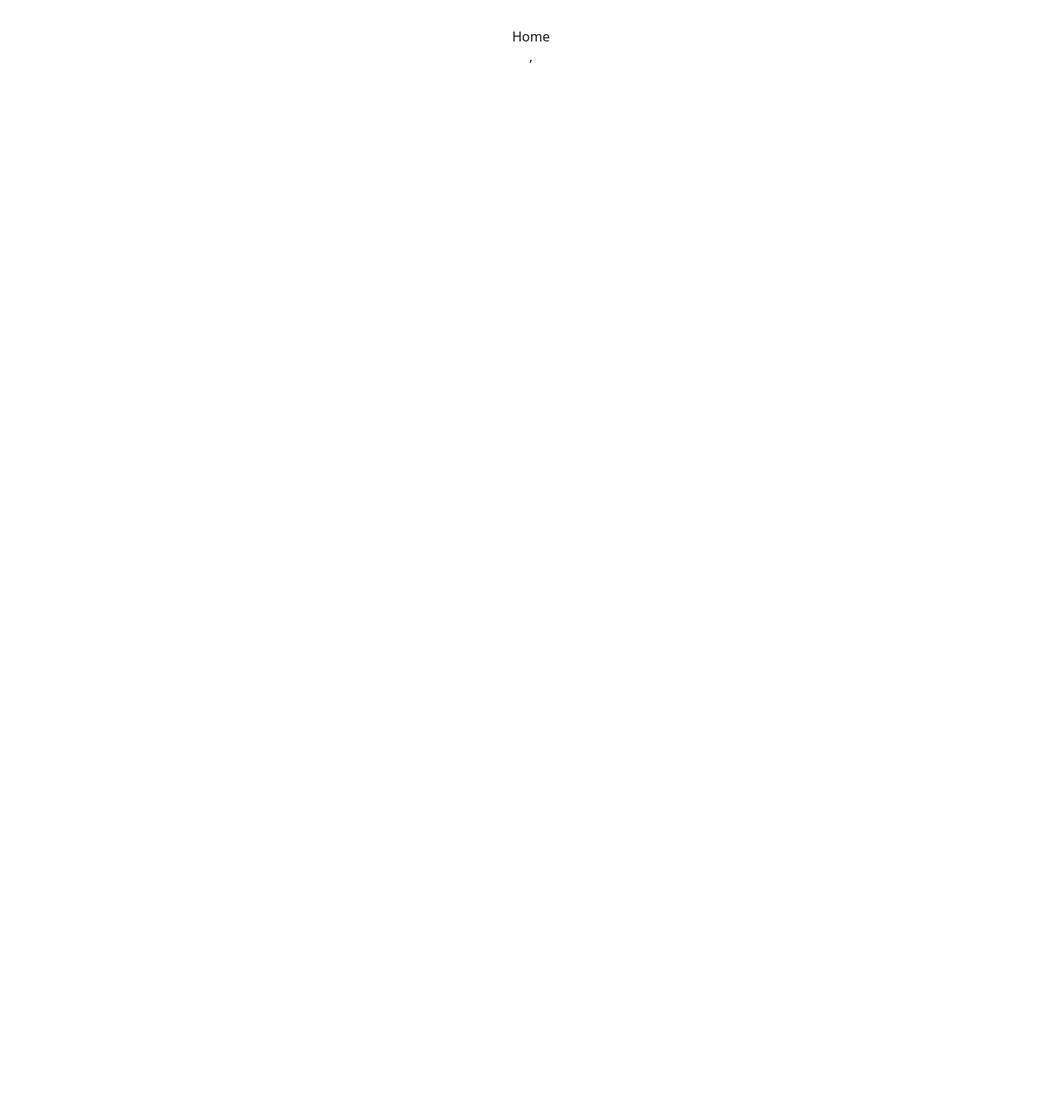
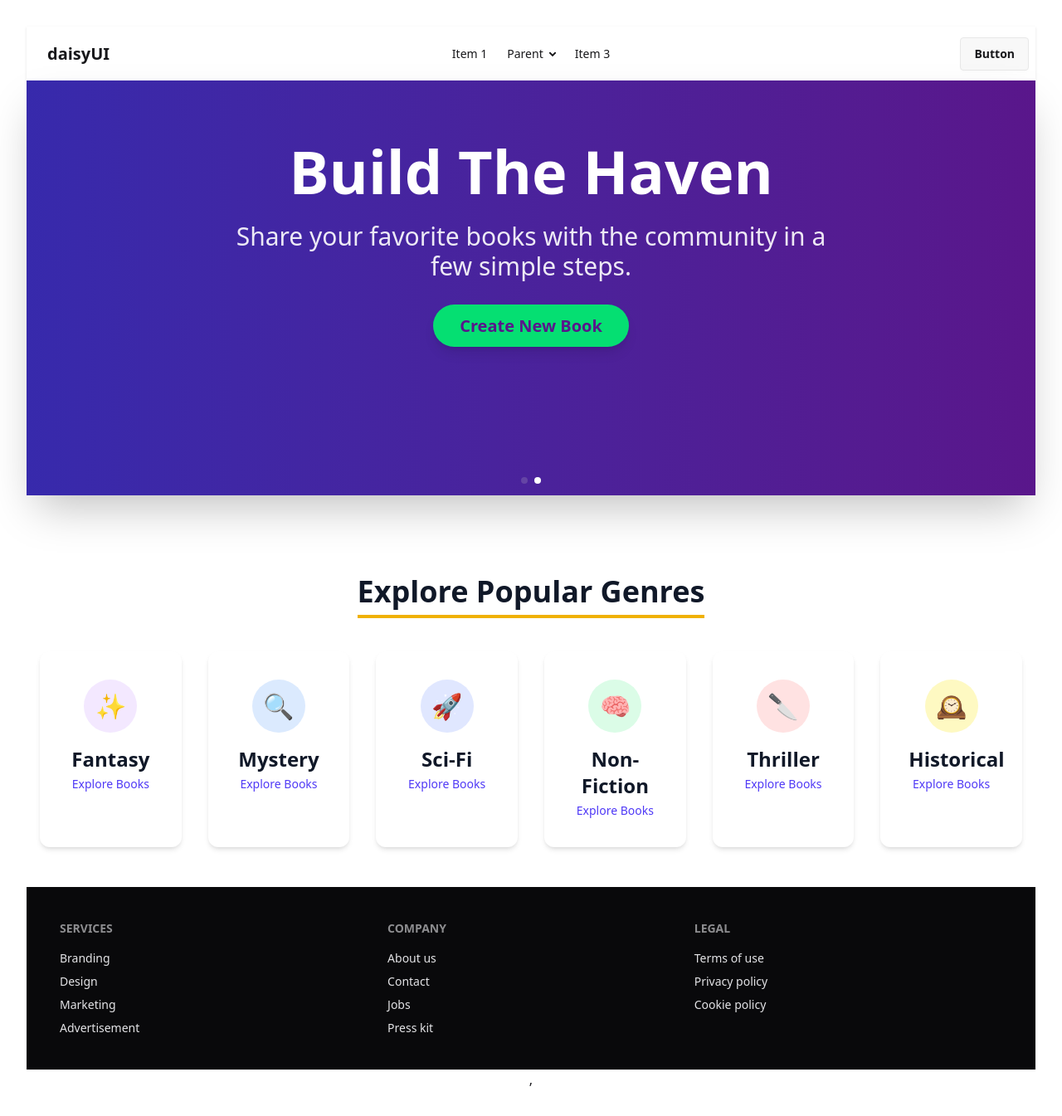
Before and after one commit to rifat028/Book-Heaven-Client, a React (Vite) app: page / in a window 1280 px wide. Shown: the whole page at 83% size. Before the commit the page ends 800 px from the top, so only its background shows below. Built offline with nearby package versions, Linux system fonts and the light colour scheme.

Commit message:
top genre added

```diff
--- a/package.json
+++ b/package.json
@@ -11,9 +11,11 @@
   },
   "dependencies": {
     "@tailwindcss/vite": "^4.1.17",
+    "aos": "^2.3.4",
     "react": "^19.2.0",
     "react-dom": "^19.2.0",
     "react-router": "^7.9.5",
+    "swiper": "^12.0.3",
     "tailwindcss": "^4.1.17"
   },
   "devDependencies": {
--- /dev/null
+++ b/src/Components/HomeComponents/Banner.jsx
@@ -0,0 +1,88 @@
+import React from "react";
+import { Link } from "react-router";
+import { Swiper, SwiperSlide } from "swiper/react";
+import { Autoplay, Pagination, EffectFade } from "swiper/modules";
+import "swiper/css";
+import "swiper/css/pagination";
+import "swiper/css/effect-flip";
+
+const Banner = () => {
+  const slides = [
+    {
+      title: "Unleash Your Reading List",
+      text: "Dive into our vast, user-curated collection and discover hidden gems.",
+      buttonText: "Explore All Books",
+      buttonLink: "/all-books",
+      gradient: "from-blue-700 to-indigo-800",
+      buttonClasses: "bg-yellow-400 hover:bg-yellow-500 text-blue-900",
+    },
+    {
+      title: "Build The Haven",
+      text: "Share your favorite books with the community in a few simple steps.",
+      buttonText: "Create New Book",
+      buttonLink: "/add-book",
+      gradient: "from-indigo-800 to-purple-900",
+      buttonClasses: "bg-green-400 hover:bg-green-500 text-purple-900",
+    },
+  ];
+
+  const buttonBaseClasses =
+    "font-bold text-lg md:text-xl py-3 px-8 rounded-full transition duration-300 transform hover:scale-105 shadow-lg min-w-[200px] text-center";
+
+  return (
+    <section className="banner w-full h-[500px] mb-12 shadow-2xl overflow-hidden relative">
+      <style>
+        {`
+        .swiper-pagination-bullet-active {
+          background: white !important;
+          opacity: 1;
+        }
+        .swiper-pagination-bullet {
+          background: #ccc;
+        }
+        `}
+      </style>
+
+      <Swiper
+        modules={[Autoplay, Pagination, EffectFade]}
+        slidesPerView={1}
+        effect={"flip"}
+        loop={true}
+        pagination={{
+          clickable: true,
+          bulletClass: "swiper-pagination-bullet",
+          bulletActiveClass: "swiper-pagination-bullet-active",
+        }}
+        autoplay={{
+          delay: 3000,
+          disableOnInteraction: false,
+        }}
+        className="mySwiper h-full"
+      >
+        {slides.map((slide, index) => (
+          <SwiperSlide
+            key={index}
+            className={`w-full h-full text-white flex items-center justify-center bg-linear-to-r ${slide.gradient}`}
+          >
+            <div className="text-center p-16 relative z-10">
+              <h1 className="text-5xl md:text-6xl lg:text-7xl font-extrabold mb-4 leading-tight">
+                {slide.title}
+              </h1>
+              <p className="text-xl md:text-2xl lg:text-3xl mb-10 font-light opacity-90 max-w-3xl mx-auto">
+                {slide.text}
+              </p>
+              <Link
+                to={slide.buttonLink}
+                className={`${buttonBaseClasses} ${slide.buttonClasses}`}
+              >
+                {slide.buttonText}
+              </Link>
+            </div>
+          </SwiperSlide>
+        ))}
+      </Swiper>
+    </section>
+  );
+};
+
+export default Banner;
--- /dev/null
+++ b/src/Components/HomeComponents/TopGenres.jsx
@@ -0,0 +1,83 @@
+import React from "react";
+import { Link } from "react-router";
+
+// --- Placeholder/Mock Data ---
+const mockGenres = [
+  {
+    name: "Fantasy",
+    icon: "✨",
+    color:
+      "text-purple-600 bg-purple-100 dark:bg-purple-900 dark:text-purple-300",
+  },
+  {
+    name: "Mystery",
+    icon: "🔍",
+    color: "text-blue-600 bg-blue-100 dark:bg-blue-900 dark:text-blue-300",
+  },
+  {
+    name: "Sci-Fi",
+    icon: "🚀",
+    color:
+      "text-indigo-600 bg-indigo-100 dark:bg-indigo-900 dark:text-indigo-300",
+  },
+  {
+    name: "Non-Fiction",
+    icon: "🧠",
+    color: "text-green-600 bg-green-100 dark:bg-green-900 dark:text-green-300",
+  },
+  {
+    name: "Thriller",
+    icon: "🔪",
+    color: "text-red-600 bg-red-100 dark:bg-red-900 dark:text-red-300",
+  },
+  {
+    name: "Historical",
+    icon: "🕰️",
+    color:
+      "text-yellow-600 bg-yellow-100 dark:bg-yellow-900 dark:text-yellow-300",
+  },
+];
+
+// --- Main Top Genres Section Component ---
+
+const TopGenres = () => {
+  return (
+    <section className="top-genres container mx-auto px-4 py-12">
+      <h2 className="text-4xl font-extrabold text-center mb-10 text-gray-900 dark:text-white">
+        <span className="inline-block border-b-4 border-yellow-500 pb-2">
+          Explore Popular Genres
+        </span>
+      </h2>
+      <div className="grid grid-cols-2 md:grid-cols-3 lg:grid-cols-6 gap-6 md:gap-8">
+        {mockGenres.map((genre) => (
+          <div
+            key={genre.name}
+            // to={`/all-books?genre=${genre.name}`}
+            className="genre-card block text-center p-6 sm:p-8
+                       bg-white dark:bg-gray-800 border-2 border-transparent rounded-xl
+                       shadow-md hover:shadow-xl transition-all duration-300
+                       transform hover:-translate-y-1 hover:border-indigo-500"
+          >
+            {/* Genre icon */}
+            <div
+              className={`w-16 h-16 mx-auto rounded-full flex items-center justify-center mb-4 text-3xl font-bold ${genre.color}`}
+            >
+              {genre.icon}
+            </div>
+            {/* Genre Name */}
+            <h3 className="text-xl sm:text-2xl font-semibold text-gray-900 dark:text-white">
+              {genre.name}
+            </h3>
+
+            {/* Subtext */}
+            <p className="text-sm text-indigo-600 dark:text-indigo-400 mt-1 font-medium">
+              Explore Books
+            </p>
+          </div>
+        ))}
+      </div>
+    </section>
+  );
+};
+
+export default TopGenres;
--- a/src/Layout/Footer.jsx
+++ b/src/Layout/Footer.jsx
@@ -2,9 +2,28 @@ import React from "react";
 
 const Footer = () => {
   return (
-    <div>
-      <h1>Footer</h1>
-    </div>
+    <footer className="footer sm:footer-horizontal bg-neutral text-neutral-content p-10">
+      <nav>
+        <h6 className="footer-title">Services</h6>
+        <a className="link link-hover">Branding</a>
+        <a className="link link-hover">Design</a>
+        <a className="link link-hover">Marketing</a>
+        <a className="link link-hover">Advertisement</a>
+      </nav>
+      <nav>
+        <h6 className="footer-title">Company</h6>
+        <a className="link link-hover">About us</a>
+        <a className="link link-hover">Contact</a>
+        <a className="link link-hover">Jobs</a>
+        <a className="link link-hover">Press kit</a>
+      </nav>
+      <nav>
+        <h6 className="footer-title">Legal</h6>
+        <a className="link link-hover">Terms of use</a>
+        <a className="link link-hover">Privacy policy</a>
+        <a className="link link-hover">Cookie policy</a>
+      </nav>
+    </footer>
   );
 };
 
--- a/src/Layout/Header.jsx
+++ b/src/Layout/Header.jsx
@@ -2,8 +2,77 @@ import React from "react";
 
 const Header = () => {
   return (
-    <div>
-      <h1>Header</h1>
+    <div className="navbar bg-base-100 shadow-sm">
+      <div className="navbar-start">
+        <div className="dropdown">
+          <div tabIndex={0} role="button" className="btn btn-ghost lg:hidden">
+            <svg
+              xmlns="http://www.w3.org/2000/svg"
+              className="h-5 w-5"
+              fill="none"
+              viewBox="0 0 24 24"
+              stroke="currentColor"
+            >
+              {" "}
+              <path
+                strokeLinecap="round"
+                strokeLinejoin="round"
+                strokeWidth="2"
+                d="M4 6h16M4 12h8m-8 6h16"
+              />{" "}
+            </svg>
+          </div>
+          <ul
+            tabIndex="-1"
+            className="menu menu-sm dropdown-content bg-base-100 rounded-box z-1 mt-3 w-52 p-2 shadow"
+          >
+            <li>
+              <a>Item 1</a>
+            </li>
+            <li>
+              <a>Parent</a>
+              <ul className="p-2">
+                <li>
+                  <a>Submenu 1</a>
+                </li>
+                <li>
+                  <a>Submenu 2</a>
+                </li>
+              </ul>
+            </li>
+            <li>
+              <a>Item 3</a>
+            </li>
+          </ul>
+        </div>
+        <a className="btn btn-ghost text-xl">daisyUI</a>
+      </div>
+      <div className="navbar-center hidden lg:flex">
+        <ul className="menu menu-horizontal px-1">
+          <li>
+            <a>Item 1</a>
+          </li>
+          <li>
+            <details>
+              <summary>Parent</summary>
+              <ul className="p-2">
+                <li>
+                  <a>Submenu 1</a>
+                </li>
+                <li>
+                  <a>Submenu 2</a>
+                </li>
+              </ul>
+            </details>
+          </li>
+          <li>
+            <a>Item 3</a>
+          </li>
+        </ul>
+      </div>
+      <div className="navbar-end">
+        <a className="btn">Button</a>
+      </div>
     </div>
   );
 };
--- a/src/Layout/Layout.jsx
+++ b/src/Layout/Layout.jsx
@@ -1,7 +1,16 @@
 import React from "react";
+import Header from "./Header";
+import Footer from "./Footer";
+import { Outlet } from "react-router";
 
 const Layout = () => {
-  return <div></div>;
+  return (
+    <div>
+      <Header></Header>
+      <Outlet></Outlet>
+      <Footer></Footer>
+    </div>
+  );
 };
 
 export default Layout;
--- a/src/Pages/Home.jsx
+++ b/src/Pages/Home.jsx
@@ -1,9 +1,12 @@
 import React from "react";
+import Banner from "../Components/HomeComponents/Banner";
+import TopGenres from "../Components/HomeComponents/TopGenres";
 
 const Home = () => {
   return (
     <div>
-      <h1>Home</h1>
+      <Banner></Banner>
+      <TopGenres></TopGenres>
     </div>
   );
 };
--- a/src/Routes/PublicRoutes.jsx
+++ b/src/Routes/PublicRoutes.jsx
@@ -5,12 +5,18 @@ import Register from "../Pages/Register";
 import MyBooks from "../Pages/MyBooks";
 import AddBooks from "../Pages/AddBooks";
 import AllBooks from "../Pages/AllBooks";
+import Layout from "../Layout/Layout";
 
 const router = createBrowserRouter([
   {
     path: "/",
-    Component: Home,
+    Component: Layout,
     children: [
+      {
+        index: true,
+        path: "/",
+        Component: Home,
+      },
       {
         path: "/login",
         Component: Login,
```
Also changed, not shown: 1 other file (tests, documents, lock files or other folders).
